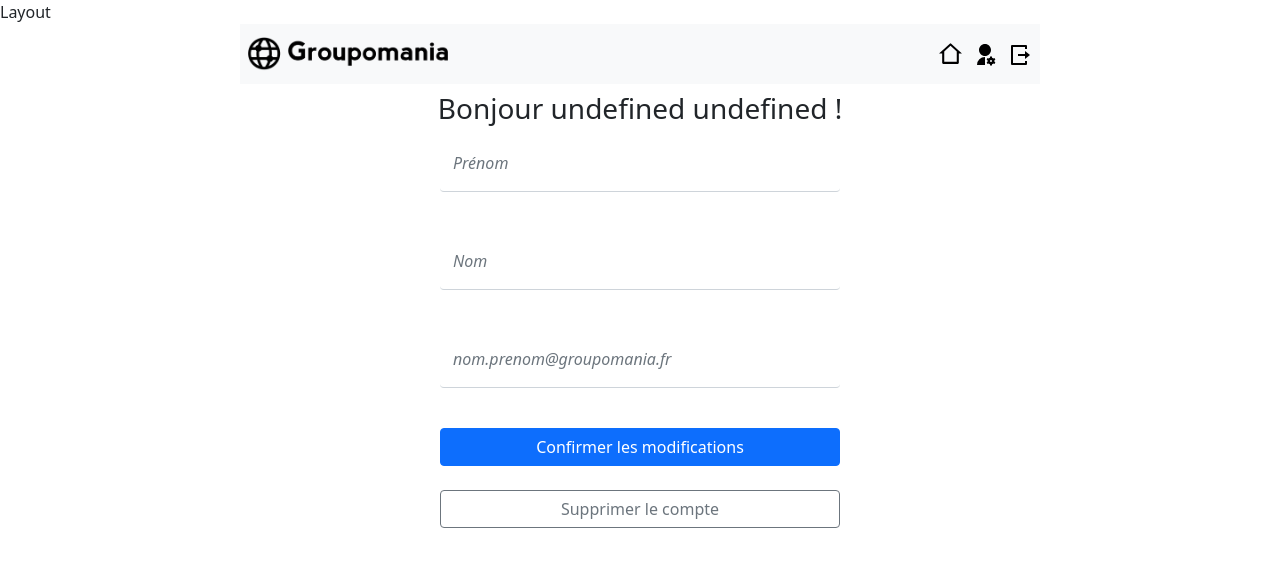
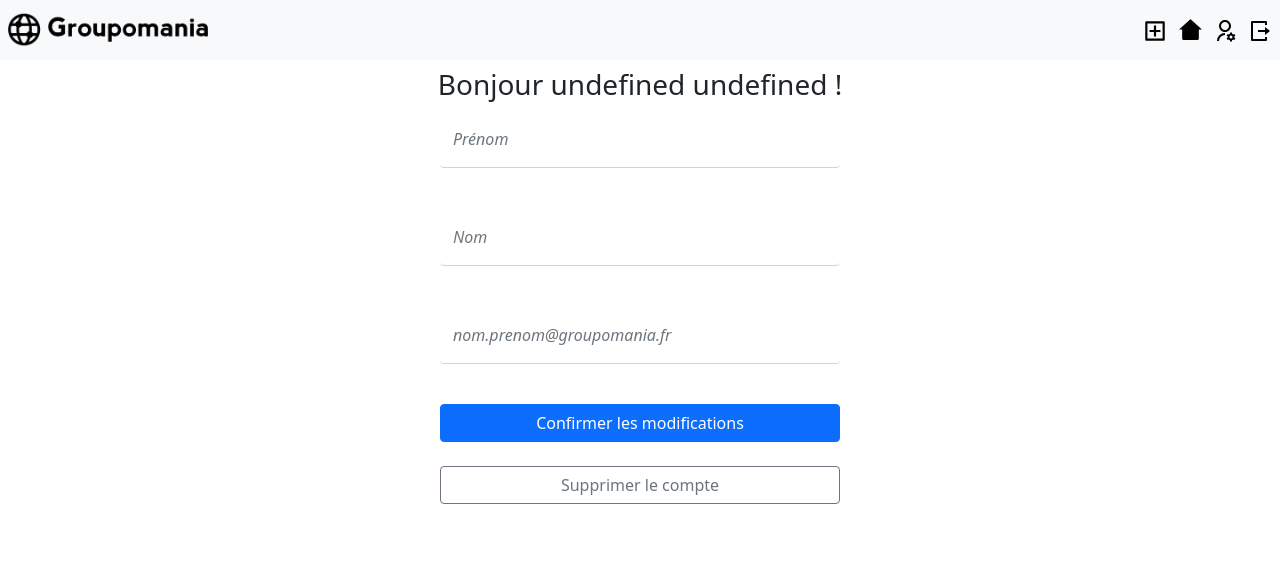
Before and after one commit to olgalescuyer/OlgaLescuyer_7_25102021, a React (Create React App) app in the folder front-end/: page /profile/1 in a window 1280 px wide. Shown: the top 566 px of the page. Built offline with nearby package versions, Linux system fonts and the light colour scheme; no server answers; sample sign-in values are in the browser's storage; the HTML template or start-up script is replaced by a standard one.

Commit message:
add: useOutletContext on Layout;

```diff
--- a/front-end/src/Components/Layout.jsx
+++ b/front-end/src/Components/Layout.jsx
@@ -1,11 +1,184 @@
-import React from "react";
+import React, { useState, useEffect, useContext } from "react";
 import { Outlet } from "react-router-dom";
+import { useNavigate } from "react-router-dom";
+import { useOutletContext } from "react-router-dom";
+
+import Container from "react-bootstrap/Container";
+import Navbar from "react-bootstrap/Navbar";
+import OverlayTrigger from "react-bootstrap/OverlayTrigger";
+import Button from "react-bootstrap/Button";
+import Tooltip from "react-bootstrap/Tooltip";
+
+// import Card from "../Components/Home/Card/Card.jsx";
+// import Header from "../Components/Home/Header.jsx";
+// import FormPost from "../Components/Home/FormPost/FormPost";
+
+import userService from "../services/userService.js";
+
+import logo from "../Assets/Logo/icon-left-font-monochrome-blac.png";
+import UserContextTest from "../Context/UserContextTest";
+
+import { RiHome2Fill } from "react-icons/ri";
+import { RiHome2Line } from "react-icons/ri";
+import { RiLogoutBoxRFill } from "react-icons/ri";
+import { RiLogoutBoxRLine } from "react-icons/ri";
+import { RiUserSettingsFill } from "react-icons/ri";
+import { RiUserSettingsLine } from "react-icons/ri";
+import { RiAddBoxFill } from "react-icons/ri";
+import { RiAddBoxLine } from "react-icons/ri";
 
 const Layout = () => {
+  const navigate = useNavigate();
+  const userContext = useContext(UserContextTest);
+  const tokenAuth = userContext.authHeader();
+  const config = { headers: tokenAuth };
+  const id = userContext.userId();
+
+  const logoutHandler = () => {
+    userContext.logout();
+    navigate("/login", { replace: true });
+  };
+
+  //-----------------------------------------------------
+
+  const [dataUser, setDataUser] = useState("");
+//   console.log(dataUser);
+
+  useEffect(() => {
+    userService
+      .getOneUser(id, config)
+      .then((response) => {
+        // console.log("response : ",response);
+        setDataUser(response.data);
+      })
+
+      .catch((error) => {
+        console.log(error);
+      });
+  }, []);
+
+  const [dataPost, setDataPost] = useState([]);
+  // console.log(dataPost);
+
+  const [addDataPost, setAddDataPost] = useState(true);
+  const validateHandler = () => {
+    setAddDataPost(true);
+  };
+  // console.log(addDataPost);
+  useEffect(() => {
+    if (addDataPost) {
+      userService
+        .getAllPosts(config)
+        .then((response) => {
+          // console.log("response : ", response);
+
+          setDataPost(response.data);
+          setAddDataPost(false);
+        })
+
+        .catch((error) => {
+          console.log(error);
+        });
+    }
+  }, [addDataPost]);
+
+  const [toggle, setToggle] = useState(false);
+  const handleToggle = () => {
+    setToggle(!toggle);
+  };
+
   return (
     <>
-      <div>Layout</div>
-      <Outlet />
+      <header className="position-sticky top-0" style={{ zIndex: "2" }}>
+        <Navbar bg="light" expand="lg">
+          <Container fluid className="g-0 px-2">
+            <Navbar.Brand href="/" className="w-custom-limit-200">
+              <img src={logo} alt="" className="img-fluid " />
+            </Navbar.Brand>
+
+            <div className="d-flex">
+              <Button
+                variant="light"
+                title="Créer une publication"
+                className="position-relative p-0"
+                onClick={() => {
+                    handleToggle();
+                }}
+              >
+                <span
+                  className={
+                    toggle
+                      ? "position-absolute "
+                      : "position-absolute invisible"
+                  }
+                >
+                  <RiAddBoxFill size={26}></RiAddBoxFill>
+                </span>
+
+                <span className={!toggle ? "" : "invisible"}>
+                  <RiAddBoxLine size={26}></RiAddBoxLine>
+                </span>
+              </Button>
+
+              <Button variant="light" className="position-relativ p-0 ms-2">
+                <span className="">
+                  <RiHome2Fill size={25}></RiHome2Fill>
+                </span>
+                {/* <span className="invisible">
+                <RiHome2Line size={25}></RiHome2Line>
+              </span> */}
+              </Button>
+
+              <OverlayTrigger
+                placement="bottom"
+                overlay={
+                  <Tooltip id="button-tooltip-2">
+                    {/* {firstName} {lastName} */}
+                  </Tooltip>
+                }
+              >
+                {({ ref, ...triggerHandler }) => (
+                  <Button
+                    variant="light"
+                    {...triggerHandler}
+                    className="d-inline-flex align-items-center p-0 ms-2"
+                  >
+                    <div
+                      data-title="Aller à la page de profile"
+                      className="position-relative"
+                      style={{ cursor: "pointer" }}
+                      onClick={() => navigate("/profile/:id")}
+                      ref={ref}
+                    >
+                      {/* <span className="position-absolute invisible">
+                      <RiUserSettingsFill size={24}></RiUserSettingsFill>
+                    </span> */}
+                      <span className="">
+                        <RiUserSettingsLine size={24}></RiUserSettingsLine>
+                      </span>
+                    </div>
+                  </Button>
+                )}
+              </OverlayTrigger>
+
+              <Button
+                variant="light"
+                title="Se déconnecter"
+                className="position-relaive p-0 ms-2"
+                onClick={logoutHandler}
+              >
+                <span className="position-absolute invisible">
+                  <RiLogoutBoxRFill size={24}></RiLogoutBoxRFill>
+                </span>
+                <span>
+                  <RiLogoutBoxRLine size={24}></RiLogoutBoxRLine>
+                </span>
+              </Button>
+            </div>
+          </Container>
+        </Navbar>
+      </header>
+      <Outlet context={{dataUser, dataPost, toggle, handleToggle, validateHandler}}/>
     </>
   );
 };
--- a/front-end/src/Pages/Home.jsx
+++ b/front-end/src/Pages/Home.jsx
@@ -1,4 +1,5 @@
 import React, { useState, useEffect, useContext } from "react";
+import { useOutletContext } from "react-router-dom";
 
 import Container from "react-bootstrap/Container";
 import Card from "../Components/Home/Card/Card.jsx";
@@ -13,63 +14,65 @@ const Home = () => {
   const tokenAuth = userContext.authHeader();
   const config = { headers: tokenAuth };
   const id = userContext.userId();
+  const { dataUser, dataPost, toggle, handleToggle, validateHandler } =
+    useOutletContext();
 
-  const [dataUser, setDataUser] = useState("");
+  // const [dataUser, setDataUser] = useState("");
 
-  useEffect(() => {
-    userService
-      .getOneUser(id, config)
-      .then((response) => {
-        // console.log("response : ",response);
-        setDataUser(response.data);
-      })
+  // useEffect(() => {
+  //   userService
+  //     .getOneUser(id, config)
+  //     .then((response) => {
+  //       // console.log("response : ",response);
+  //       setDataUser(response.data);
+  //     })
 
-      .catch((error) => {
-        console.log(error);
-      });
-  }, []);
+  //     .catch((error) => {
+  //       console.log(error);
+  //     });
+  // }, []);
 
-  const [dataPost, setDataPost] = useState([]);
-  // console.log(dataPost);
+  // const [dataPost, setDataPost] = useState([]);
+  // // console.log(dataPost);
 
-  const [addDataPost, setAddDataPost] = useState(true);
-  const validateHandler = () => {
-    setAddDataPost(true);
-  };
-  // console.log(addDataPost);
-  useEffect(() => {
-    if (addDataPost) {
-      userService
-        .getAllPosts(config)
-        .then((response) => {
-          // console.log("response : ", response);
+  // const [addDataPost, setAddDataPost] = useState(true);
+  // const validateHandler = () => {
+  //   setAddDataPost(true);
+  // };
+  // // console.log(addDataPost);
+  // useEffect(() => {
+  //   if (addDataPost) {
+  //     userService
+  //       .getAllPosts(config)
+  //       .then((response) => {
+  //         // console.log("response : ", response);
 
-          setDataPost(response.data);
-          setAddDataPost(false);
-        })
+  //         setDataPost(response.data);
+  //         setAddDataPost(false);
+  //       })
 
-        .catch((error) => {
-          console.log(error);
-        });
-    }
-  }, [addDataPost]);
+  //       .catch((error) => {
+  //         console.log(error);
+  //       });
+  //   }
+  // }, [addDataPost]);
 
-  const [toggle, setToggle] = useState(false);
-  const handleToggle = () => {
-    setToggle(!toggle);
-  };
+  // const [toggle, setToggle] = useState(false);
+  // const handleToggle = () => {
+  //   setToggle(!toggle);
+  // };
 
   // + .map for Card-->
   return (
     <>
       <Container className="w-custom-limit-800 p-0">
-        <Header
+        {/* <Header
           userId={"userId"}
           onToggle={handleToggle}
           toggle={toggle}
           firstName={dataUser.u_first_name}
           lastName={dataUser.u_last_name}
-        />
+        /> */}
         <main>
           {toggle && (
             <FormPost
--- a/front-end/src/Pages/Profile.jsx
+++ b/front-end/src/Pages/Profile.jsx
@@ -42,7 +42,7 @@ const Profile = () => {
 
   return (
     <Container className="w-custom-limit-800 p-0">
-      <Header onValidate={validateHandler}/>
+      {/* <Header onValidate={validateHandler}/> */}
       <main>
         <Container className="mt-2 pb-4">
           <h1 className="text-center fs-3">
```
